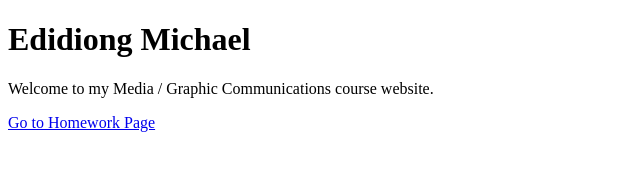
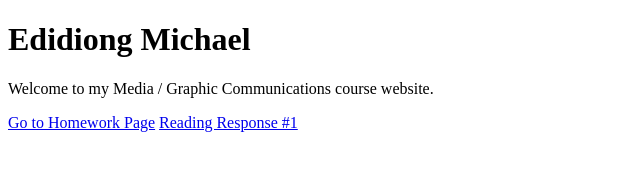
Before and after one commit to edidmich/edidiongmichael.gifthub.io, a plain HTML site: page index.html in a window 1280 px wide. Shown: the whole page, without its empty margins (0-640 px from the left). Drawn offline with Linux system fonts and the light colour scheme.

Commit message:
Update index.html

```diff
--- a/index.html
+++ b/index.html
@@ -12,6 +12,6 @@
   </p>
 
   <a href="homework.html">Go to Homework Page</a>
-
+<a href="readings.html">Reading Response #1</a>
 </body>
 </html>
```
